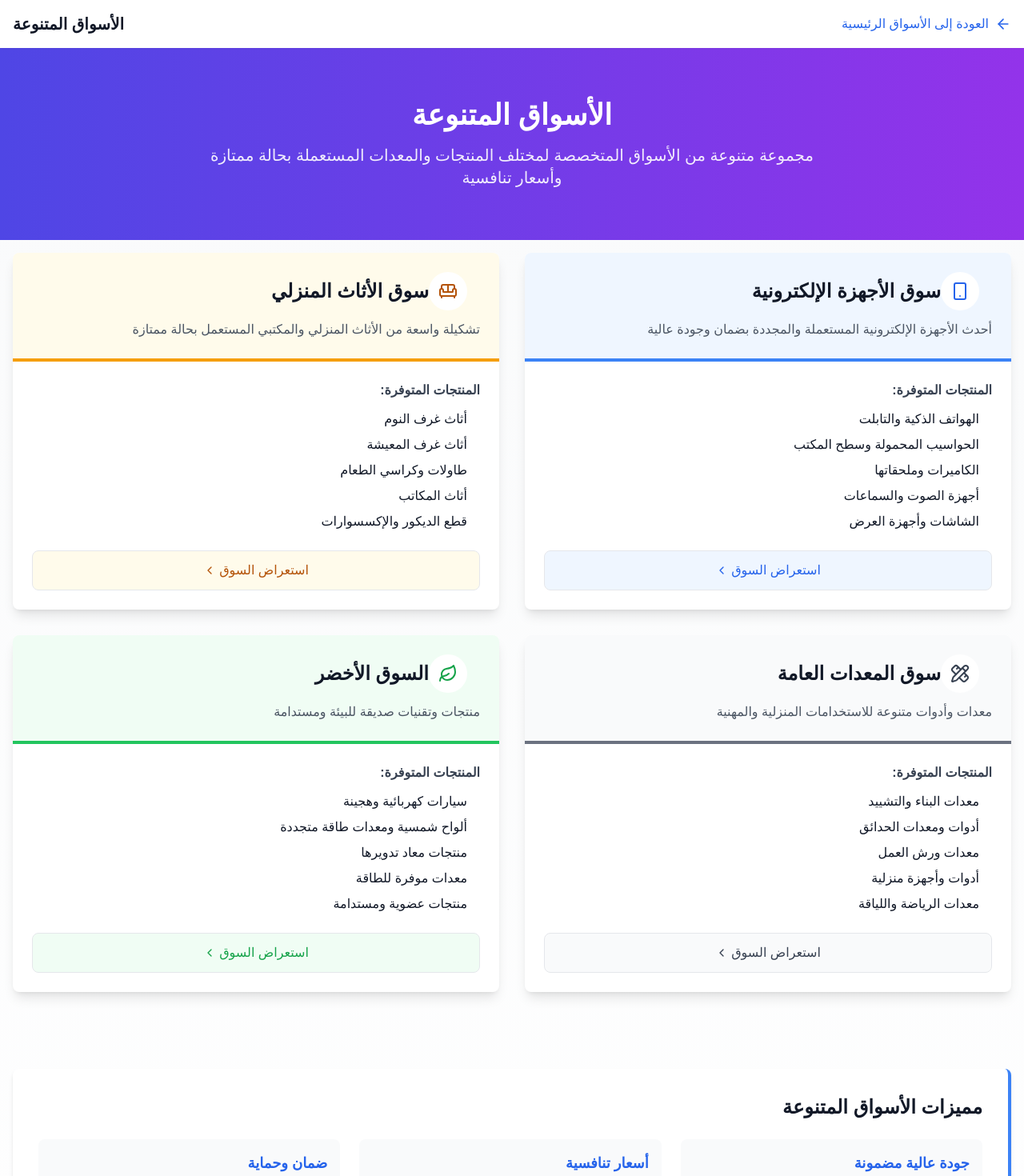
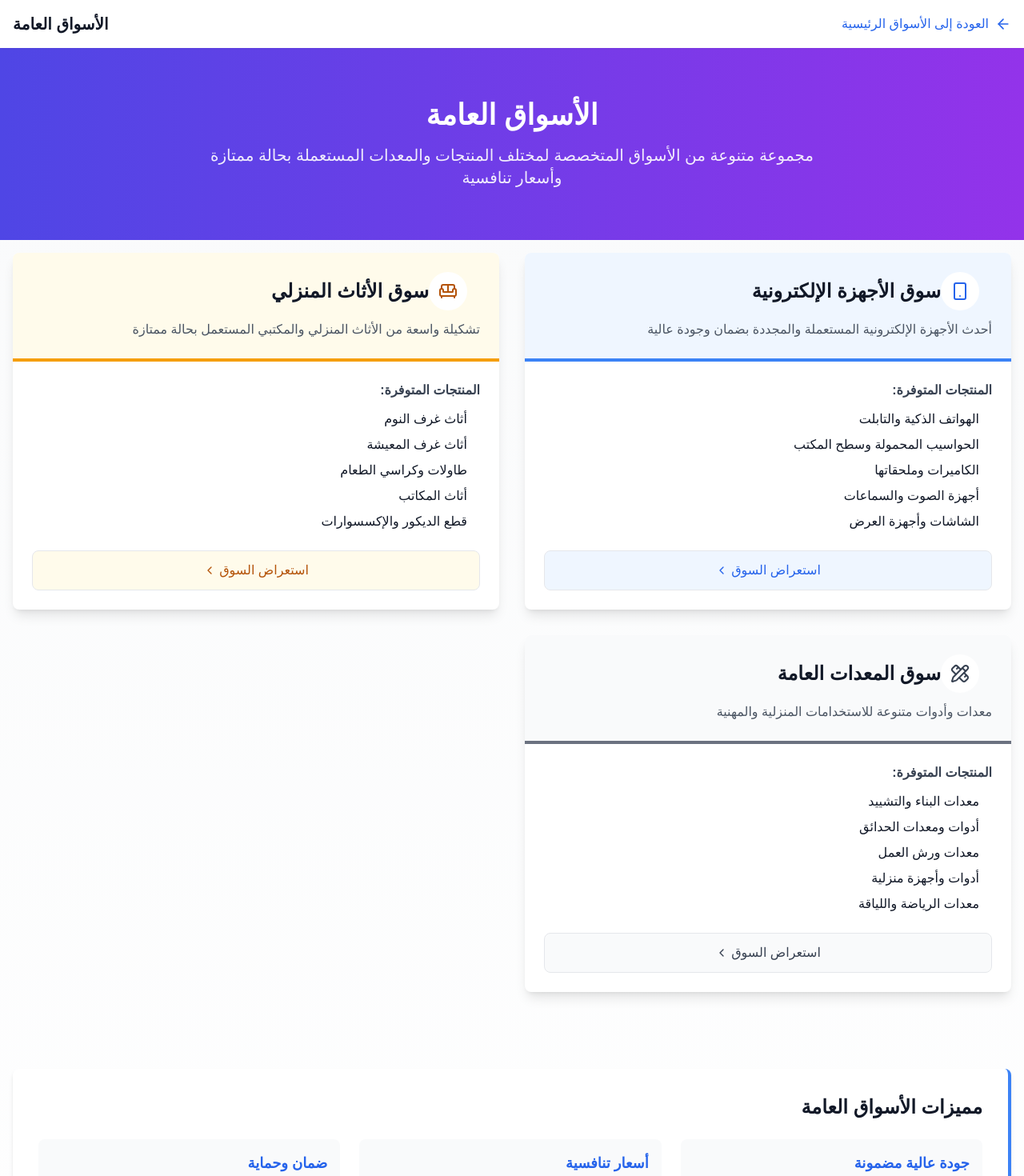
Before and after one commit to mazroni9/DASM-Platform, a Next.js app in the folder Frontend-local/: page /auctions/auctions-general in a window 1280 px wide. Shown: the top 1470 px of the page at 80% size. Built offline with nearby package versions, Linux system fonts and the light colour scheme.

Commit message:
تغيير 'الأسواق المتنوعة' إلى 'الأسواق العامة' في جميع أنحاء التطبيق

```diff
--- a/Frontend-local/app/auctions/auctions-general/page.tsx
+++ b/Frontend-local/app/auctions/auctions-general/page.tsx
@@ -2,10 +2,10 @@
 
 import React from 'react';
 import Link from 'next/link';
-import { ArrowLeft, ChevronLeft, Leaf, PencilRuler, Sofa, Smartphone } from 'lucide-react';
+import { ArrowLeft, ChevronLeft, PencilRuler, Sofa, Smartphone } from 'lucide-react';
 
 export default function SelectiveMarketsPage() {
-  // بيانات الأسواق المتنوعة
+  // بيانات الأسواق العامة
   const markets = [
     {
       id: 'electronics',
@@ -57,23 +57,6 @@ export default function SelectiveMarketsPage() {
         'أدوات وأجهزة منزلية',
         'معدات الرياضة واللياقة'
       ]
-    },
-    {
-      id: 'green',
-      title: 'السوق الأخضر',
-      description: 'منتجات وتقنيات صديقة للبيئة ومستدامة',
-      icon: Leaf,
-      color: 'text-green-600',
-      bgColor: 'bg-green-50',
-      borderColor: 'border-green-500',
-      hoverColor: 'hover:bg-green-100',
-      items: [
-        'سيارات كهربائية وهجينة',
-        'ألواح شمسية ومعدات طاقة متجددة',
-        'منتجات معاد تدويرها',
-        'معدات موفرة للطاقة',
-        'منتجات عضوية ومستدامة'
-      ]
     }
   ];
 
@@ -90,7 +73,7 @@ export default function SelectiveMarketsPage() {
               <ArrowLeft size={20} className="ml-2" />
               <span>العودة إلى الأسواق الرئيسية</span>
             </Link>
-            <h1 className="text-xl font-bold">الأسواق المتنوعة</h1>
+            <h1 className="text-xl font-bold">الأسواق العامة</h1>
           </div>
         </div>
       </div>
@@ -98,7 +81,7 @@ export default function SelectiveMarketsPage() {
       {/* بانر علوي */}
       <div className="relative bg-gradient-to-r from-indigo-600 to-purple-600 text-white py-16">
         <div className="container mx-auto px-4 text-center">
-          <h1 className="text-4xl font-bold mb-4">الأسواق المتنوعة</h1>
+          <h1 className="text-4xl font-bold mb-4">الأسواق العامة</h1>
           <p className="text-xl max-w-3xl mx-auto opacity-90">
             مجموعة متنوعة من الأسواق المتخصصة لمختلف المنتجات والمعدات المستعملة بحالة ممتازة وأسعار تنافسية
           </p>
@@ -152,7 +135,7 @@ export default function SelectiveMarketsPage() {
       {/* قسم معلومات إضافية */}
       <div className="container mx-auto px-4 py-12">
         <div className="bg-white rounded-lg shadow-md p-8 border-r-4 border-blue-500">
-          <h2 className="text-2xl font-bold mb-4">مميزات الأسواق المتنوعة</h2>
+          <h2 className="text-2xl font-bold mb-4">مميزات الأسواق العامة</h2>
           <div className="grid grid-cols-1 md:grid-cols-3 gap-6 mt-6">
             <div className="bg-gray-50 p-4 rounded-lg">
               <h3 className="font-bold text-lg mb-2 text-blue-600">جودة عالية مضمونة</h3>
--- a/Frontend-local/app/auctions/page.tsx
+++ b/Frontend-local/app/auctions/page.tsx
@@ -42,7 +42,6 @@ export default function AuctionsPage() {
     { name: 'الأثاث المنزلي', slug: 'auctions-general/furniture', description: 'أثاث منزلي ومكتبي متنوع بحالة جيدة', icon: Sofa, color: 'text-brown-600', bgColor: 'bg-amber-50' },
     { name: 'اللوحات الفنية', slug: 'auctions-general/artworks', description: 'لوحات فنية أصلية ومميزة لفنانين معروفين', icon: Brush, color: 'text-pink-600', bgColor: 'bg-pink-50' },
     { name: 'المعدات العامة', slug: 'auctions-general/equipment', description: 'معدات وأدوات متنوعة للاستخدامات العامة', icon: PencilRuler, color: 'text-gray-600', bgColor: 'bg-gray-50' },
-    { name: 'السوق الأخضر', slug: 'auctions-general/green', description: 'مزادات السيارات الكهربائية والصديقة للبيئة', icon: Leaf, color: 'text-green-500', bgColor: 'bg-green-50' },
   ];
 
   const Divider = () => (
--- a/Frontend-local/app/forms/general-auction-request/page.tsx
+++ b/Frontend-local/app/forms/general-auction-request/page.tsx
@@ -174,7 +174,7 @@ export default function GeneralAuctionRequestPage() {
   };
 
   return (
-    <div className="min-h-screen bg-gradient-to-b from-blue-50 to-white py-12 px-4">
+    <div className="min-h-screen bg-gradient-to-b from-gray-50 to-white py-12 px-4">
       {/* رأس الصفحة */}
       <div className="bg-gradient-to-r from-blue-600 to-indigo-600 py-6 rounded-t-lg">
         <div className="container mx-auto px-4">
@@ -183,11 +183,11 @@ export default function GeneralAuctionRequestPage() {
             className="flex items-center text-white hover:text-white/90 transition mb-4"
           >
             <ArrowLeft size={20} className="ml-2" />
-            <span>العودة إلى الأسواق المتنوعة</span>
+            <span>العودة إلى الأسواق العامة</span>
           </Link>
-          <h1 className="text-3xl font-bold text-white">تسجيل منتج للبيع</h1>
+          <h1 className="text-3xl font-bold text-white">طلب مزاد عام</h1>
           <p className="text-white/80 mt-2">
-            سجل منتجك على منصتنا وانضم إلى عالم المزادات الرقمية الآمن والموثوق
+            قم بتسجيل منتجك للبيع من خلال منصتنا واستفد من سوق واسع من المشترين المهتمين
           </p>
         </div>
       </div>
--- a/Frontend-local/app/page.js
+++ b/Frontend-local/app/page.js
@@ -178,7 +178,8 @@ export default function Page() {
         <Container sx={{ mb: 4 }} maxWidth="md">
           <div className="mt-16 mb-10 border-t pt-10 relative">
             <div className="absolute -top-3 left-0 right-0 text-center">
-              {/* تم حذف العنوان العلوي */}
+              {/* تغيير العنوان العلوي من الأسواق المتنوعة إلى الأسواق العامة */}
+              <span className="bg-white px-4 py-1 text-xl font-bold text-blue-700">الأسواق العامة</span>
             </div>
 
             <div className="flex flex-col md:flex-row items-center justify-center gap-6 mt-8">
--- a/Frontend-local/components/shared/MarketTypeNav.tsx
+++ b/Frontend-local/components/shared/MarketTypeNav.tsx
@@ -43,7 +43,6 @@ const marketItems = [
   { name: 'الأجهزة الإلكترونية', icon: Smartphone, href: '/auctions/auctions-general/electronics', group: 'left' },
   { name: 'الأثاث المنزلي', icon: Home, href: '/auctions/auctions-general/furniture', group: 'left' },
   { name: 'المعدات العامة', icon: Paintbrush, href: '/auctions/auctions-general/equipment', group: 'left' },
-  { name: 'السوق الأخضر', icon: Leaf, href: '/auctions/auctions-general/green', group: 'left' },
 
   // المجموعة الثالثة (أسفل)
 ];
--- a/Frontend-local/components/shared/Navbar.tsx
+++ b/Frontend-local/components/shared/Navbar.tsx
@@ -20,6 +20,7 @@ import {
     BookOpen,
     RefreshCw,
     Star,
+    Store
 } from "lucide-react";
 import { Button } from "@/components/ui/button";
 import { Avatar, AvatarFallback, AvatarImage } from "@/components/ui/avatar";
@@ -149,9 +150,10 @@ const Navbar = () => {
   {/* <Link href="/how-it-works" className="hover:text-sky-700 transition-colors">
     كيف نعمل
   </Link> */}
-  {/* <Link href="/auctions" className="hover:text-sky-700 transition-colors">
-     الأسواق المتنوعة
-   </Link> */}
+  <Link href="/auctions" className={`hover:text-sky-700 transition-colors flex items-center gap-2 ${isActive('/auctions') ? 'text-blue-700 font-bold' : ''}`}>
+     <Store size={18} />
+     الأسواق العامة
+   </Link>
 </div>
 
 
```
